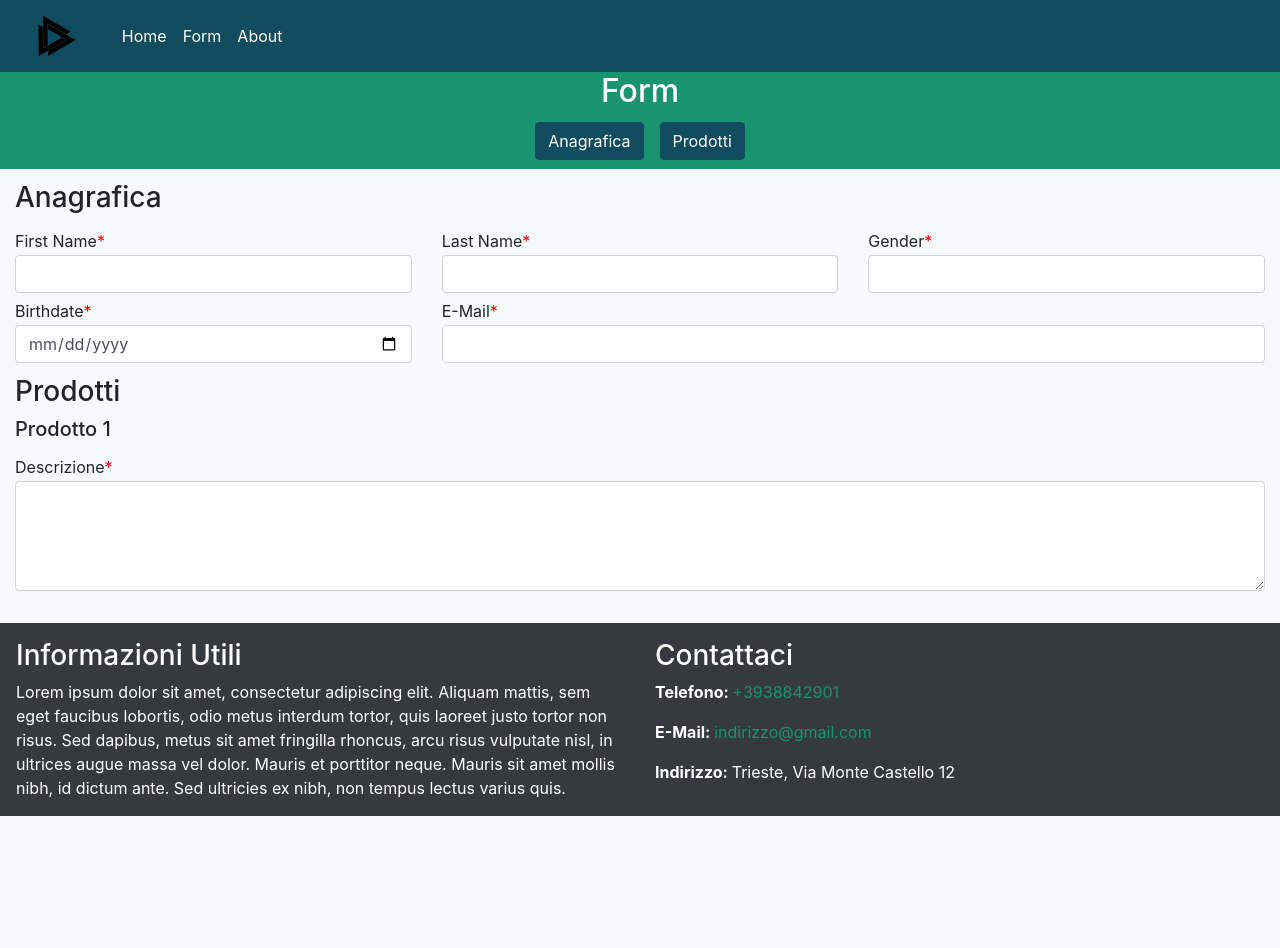
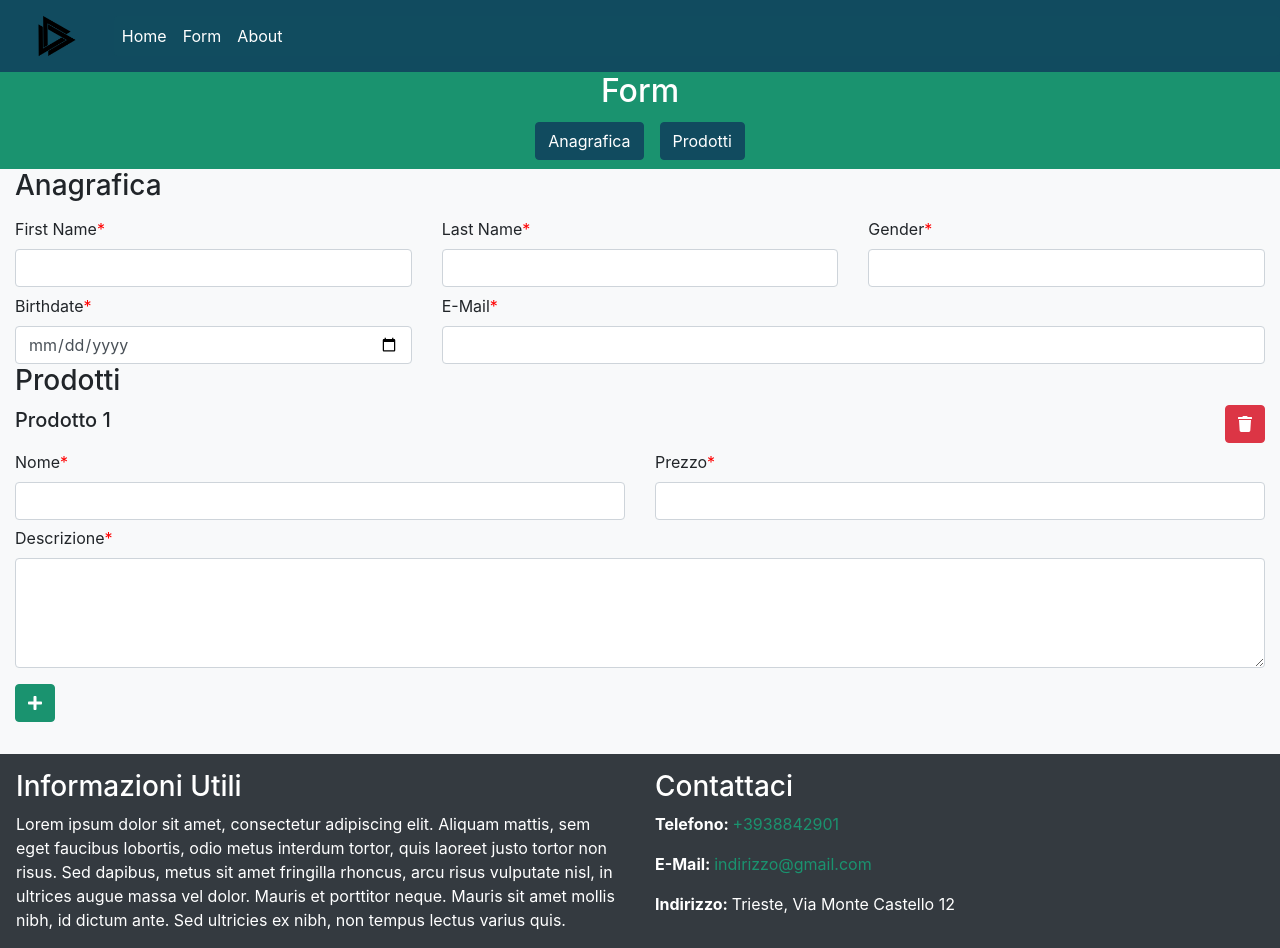
Before and after one commit to Crininer/secondaSimulazionePrimaProva, an Angular app: page /form in a window 1280 px wide. Before the commit the page ends 816 px from the top, so only its background shows below. Built offline with nearby package versions, Linux system fonts and the light colour scheme.

Commit message:
Progresso form

```diff
--- a/src/app/form-page/form-page.component.html
+++ b/src/app/form-page/form-page.component.html
@@ -64,7 +64,37 @@
   >
     <ng-container [formGroup]="prod">
       <div class="col-12">
-        <h5>Prodotto {{ i + 1 }}</h5>
+        <div class="d-flex justify-content-between align-items-center">
+          <h5>Prodotto {{ i + 1 }}</h5>
+          <button
+            class="btn btn-danger"
+            (click)="removeProduct(i)"
+            aria-label="rimuovi prodotto"
+          >
+            <fa-icon [icon]="faTrash"></fa-icon>
+          </button>
+        </div>
+      </div>
+
+      <div class="col-md-6">
+        <label class="required" for="name-{{ i }}">Nome</label
+        ><input
+          type="text"
+          name="name-{{ i }}"
+          id="name-{{ i }}"
+          class="form-control"
+          formControlName="name"
+        />
+      </div>
+      <div class="col-md-6">
+        <label class="required" for="price-{{ i }}">Prezzo</label
+        ><input
+          type="number"
+          name="price-{{ i }}"
+          id="price-{{ i }}"
+          class="form-control price"
+          formControlName="price"
+        />
       </div>
 
       <div class="col-12">
@@ -80,4 +110,7 @@
       </div>
     </ng-container>
   </div>
+  <button class="btn btn-secondary" (click)="addNewProduct()">
+    <fa-icon [icon]="faPlus"></fa-icon>
+  </button>
 </form>
--- a/src/app/form-page/form-page.component.scss
+++ b/src/app/form-page/form-page.component.scss
@@ -0,0 +1,13 @@
+@import "../../utilities/_variables.scss";
+@import "~bootstrap/scss/bootstrap";
+
+.array-group {
+  padding-bottom: 1rem;
+  margin-bottom: 1rem;
+  border-bottom: solid theme-color("primary") 2px;
+
+  &:last-of-type {
+    border-bottom: 0;
+    padding-bottom: 0;
+  }
+}
--- a/src/app/form-page/form-page.component.ts
+++ b/src/app/form-page/form-page.component.ts
@@ -1,5 +1,6 @@
 import { Component, OnInit } from '@angular/core';
 import { FormArray, FormControl, FormGroup, Validators } from '@angular/forms';
+import { faPlus, faTrash } from '@fortawesome/free-solid-svg-icons';
 
 @Component({
   selector: 'app-form-page',
@@ -7,6 +8,9 @@ import { FormArray, FormControl, FormGroup, Validators } from '@angular/forms';
   styleUrls: ['./form-page.component.scss'],
 })
 export class FormPageComponent implements OnInit {
+  faTrash = faTrash;
+  faPlus = faPlus;
+
   form = new FormGroup({
     firstName: new FormControl('', Validators.required),
     lastName: new FormControl('', Validators.required),
@@ -33,6 +37,10 @@ export class FormPageComponent implements OnInit {
 
   ngOnInit(): void {
     this.refProducts = this.form.controls['products'] as FormArray;
+    this.addNewProduct();
+  }
+
+  public addNewProduct() {
     this.refProducts.push(
       new FormGroup({
         name: new FormControl('', Validators.required),
@@ -42,5 +50,9 @@ export class FormPageComponent implements OnInit {
     );
   }
 
+  public removeProduct(index: number) {
+    this.refProducts.removeAt(index);
+  }
+
   onSubmit() {}
 }
--- a/src/styles.scss
+++ b/src/styles.scss
@@ -21,6 +21,10 @@ label.required:after {
   color: red;
 }
 
+input.price::before {
+  content: "€";
+}
+
 form label {
   margin-top: 0.4rem;
   margin-bottom: 0.1rem;
```
